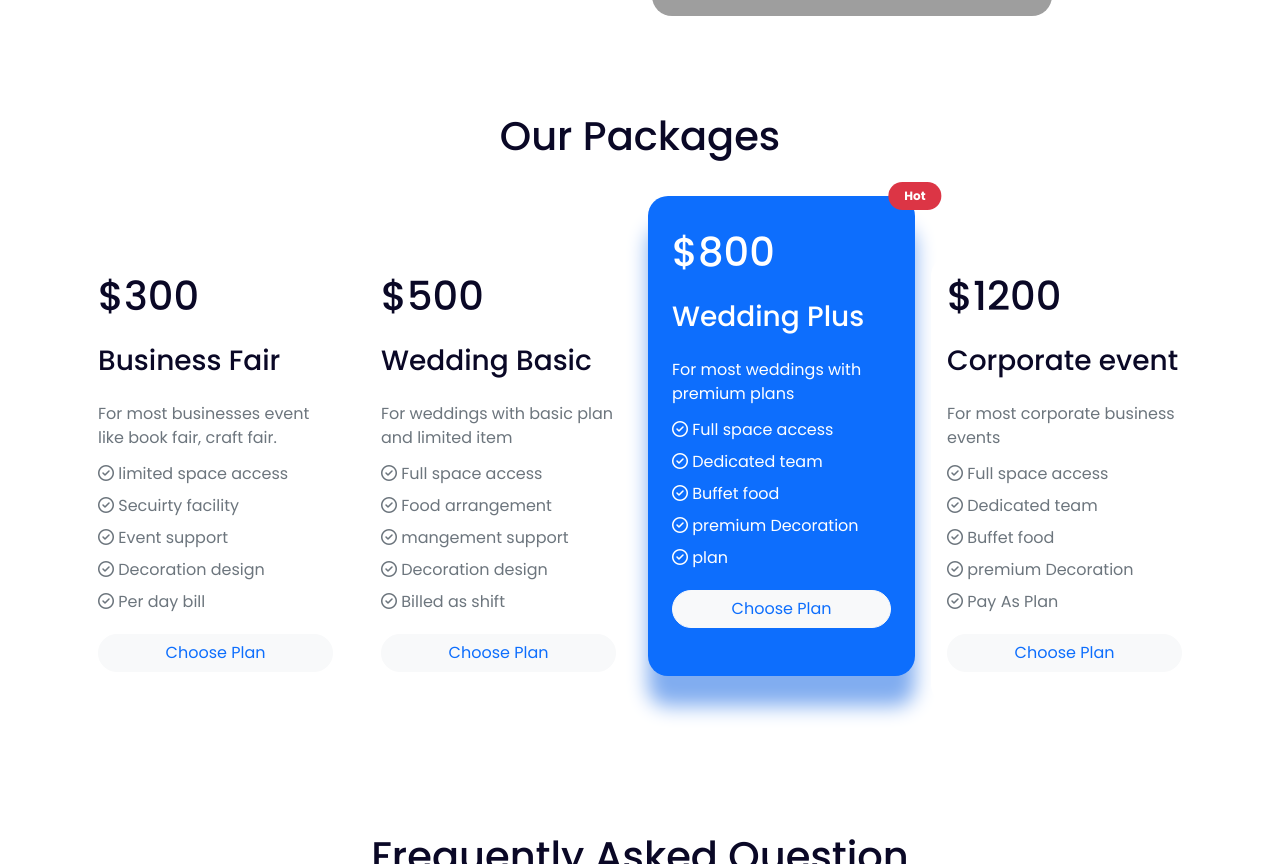
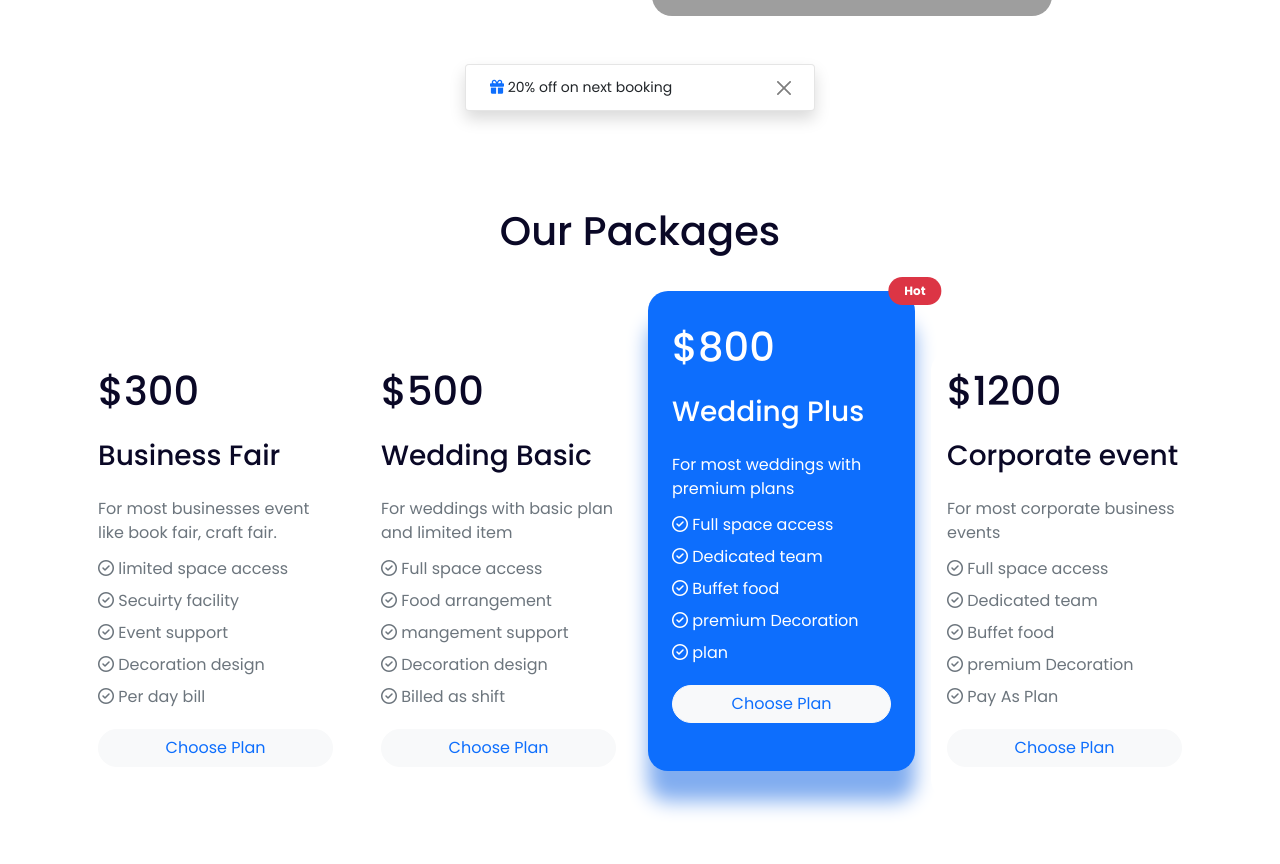
Before and after one commit to AshikurRahmanMunna/convention-center, a plain HTML site: page index.html in a window 1280 px wide. Shown: the part 971-1835 px from the top of the page. Drawn offline with nearby package versions, Linux system fonts and the light colour scheme; grey boxes are pictures that could not be loaded.

Commit message:
Complete with toast

```diff
--- a/index.html
+++ b/index.html
@@ -117,6 +117,19 @@
             </div>
         </section>
         <!-- Getting & Welcome Optional End -->
+
+
+
+    <!-- toast start -->
+    <div class="toast container show align-items-center" role="alert" aria-live="assertive" aria-atomic="true">
+      <div class="d-flex">
+        <div class="toast-body">
+          <i class="fas fa-gift text-primary"></i> 20% off on next booking
+       </div>
+        <button type="button" class="btn-close me-2 m-auto" data-bs-dismiss="toast" aria-label="Close"></button>
+      </div>
+    </div>
+    <!-- toast end -->
 
 
 
```
